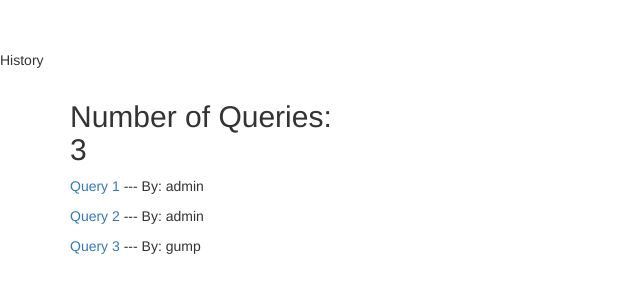
After one commit to GigaMoose/flask-assignment3, a Flask app: page /history in a window 1280 px wide. The commit adds this page. Shown: the top 300 px of the page, without its empty margins (0-640 px from the left). Run offline with Flask 2, Linux system fonts and the light colour scheme; a user stored in the database is signed in; data comes from the database, SQL or seed files in the repository; both versions use the stored data as it was after the commit; some libraries are stand-ins or nearby versions.

Commit message:
made progress on the history page and on a.out

```diff
--- a/app.py
+++ b/app.py
@@ -137,11 +137,6 @@ def register():
     return render_template('register.html', form=form)
 
 
-##### test
-#def check_words(filename):
-#    stdout = check_output(['./a.out',filename, 'wordlist.txt']).decode('utf-8').replace('\n',', ')[:-2]
-#    return stdout
-
 @app.route('/spell_check', methods=['GET', 'POST'])
 @login_required
 def spell_check():
@@ -155,8 +150,6 @@ def spell_check():
                 testfile.write(str(inputtext))
                 testfile.close
             runspellcheck = subprocess.check_output(['./a.out','./test.txt', './wordlist.txt']).decode('utf-8')
-                #textout = inputtext
-                #misspelledwords = runspellcheck.replace('\n',', ')[:-1]
             misspelledwords = runspellcheck.replace("\n", ", ").strip().strip(',')
             #print('Hello world!', file=sys.stderr)
             #print(misspelledwords, file=sys.stderr)
@@ -170,6 +163,20 @@ def spell_check():
         outcome = 'success'
         return render_template('spellcheck2.html', form=form, outcome=outcome)
 
+@app.route('/history', methods=['GET'])
+@login_required
+def history():
+    if current_user.is_authenticated:
+        if current_user.username == 'admin':
+            fullhistory = Queries.query.all()
+        else:
+            fullhistory = Queries.query.filter_by(username=current_user.username)
+
+        querycount = len(fullhistory)
+
+        return render_template('history.html', queryid=fullhistory, querycount=querycount)
+
+
 @app.route('/logout')
 #@login_required
 def logout():
--- a/references.txt
+++ b/references.txt
@@ -15,3 +15,4 @@ https://blog.miguelgrinberg.com/post/the-flask-mega-tutorial-part-xii-dates-and-
 https://www.nyayapati.com/srao/2015/04/where-is-the-sqlite-file-for-my-flask-app/
 https://www.pluralsight.com/guides/running-shell-commands-with-flask
 https://stackoverflow.com/questions/17413254/flask-to-write-data-into-file
+https://flask-sqlalchemy.palletsprojects.com/en/2.x/queries/
--- /dev/null
+++ b/templates/history.html
@@ -0,0 +1,26 @@
+{% extends "bootstrap/base.html" %}
+{% import "bootstrap/wtf.html" as wtf %}
+
+{% block title %}
+History
+{% endblock %}
+
+{% block styles %}
+{{super()}}
+<link rel="stylesheet" href="{{url_for('.static', filename='spellcheck.css')}}">
+{% endblock %}
+
+{% block content %}
+
+<p>History</p>
+    <div class="container">
+
+
+        <h2>Number of Queries:<p id="numqueries">{{ querycount }}</p></h2>
+        {% for i in queryid %}
+        <p><a class="query_link" id="query{{ i.QueryID}}" href="/history/query{{ i.QueryID}}">Query {{ i.QueryID }}</a> --- By: {{ i.username}}</p>
+    {% endfor %}
+
+
+    </div> <!-- /container -->
+{% endblock %}
--- a/templates/index.html
+++ b/templates/index.html
@@ -26,6 +26,8 @@ Demo App
             <li class="active"><a href="#">Home</a></li>
             <li><a href="{{ url_for('login') }}">Login</a></li>
             <li><a href="{{ url_for('register') }}">Register</a></li>
+            <li><a href="{{ url_for('spell_check') }}">Spell Check</a></li>
+            li><a href="{{ url_for('logout') }}">Log Out</a></li>
           </ul>
         </div><!--/.nav-collapse -->
       </div>
--- a/test.txt
+++ b/test.txt
@@ -1 +1 @@
-testing commits
+this is a testttt
```
Also changed, not shown: test.db.
